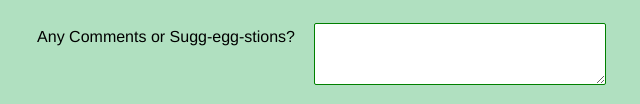
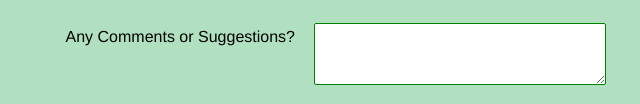
Before and after one commit to znoor000/HW3-4_SampleSurvey, a plain HTML site: page index.html in a window 1280 px wide. Shown: the part 871-975 px from the top of the page, 232-872 px from the left. Drawn offline with Linux system fonts and the light colour scheme.

Commit message:
remove pun at end of survey

```diff
--- a/index.html
+++ b/index.html
@@ -90,7 +90,7 @@
 		</div>
 
 		<div class="labels">
-			<label for="comments">Any Comments or Sugg-egg-stions?</label>
+			<label for="comments">Any Comments or Suggestions?</label>
 		</div>
 		<div class="answerBlock">
 			<textarea id="comments" class="input-field" name="comment"></textarea>
```
